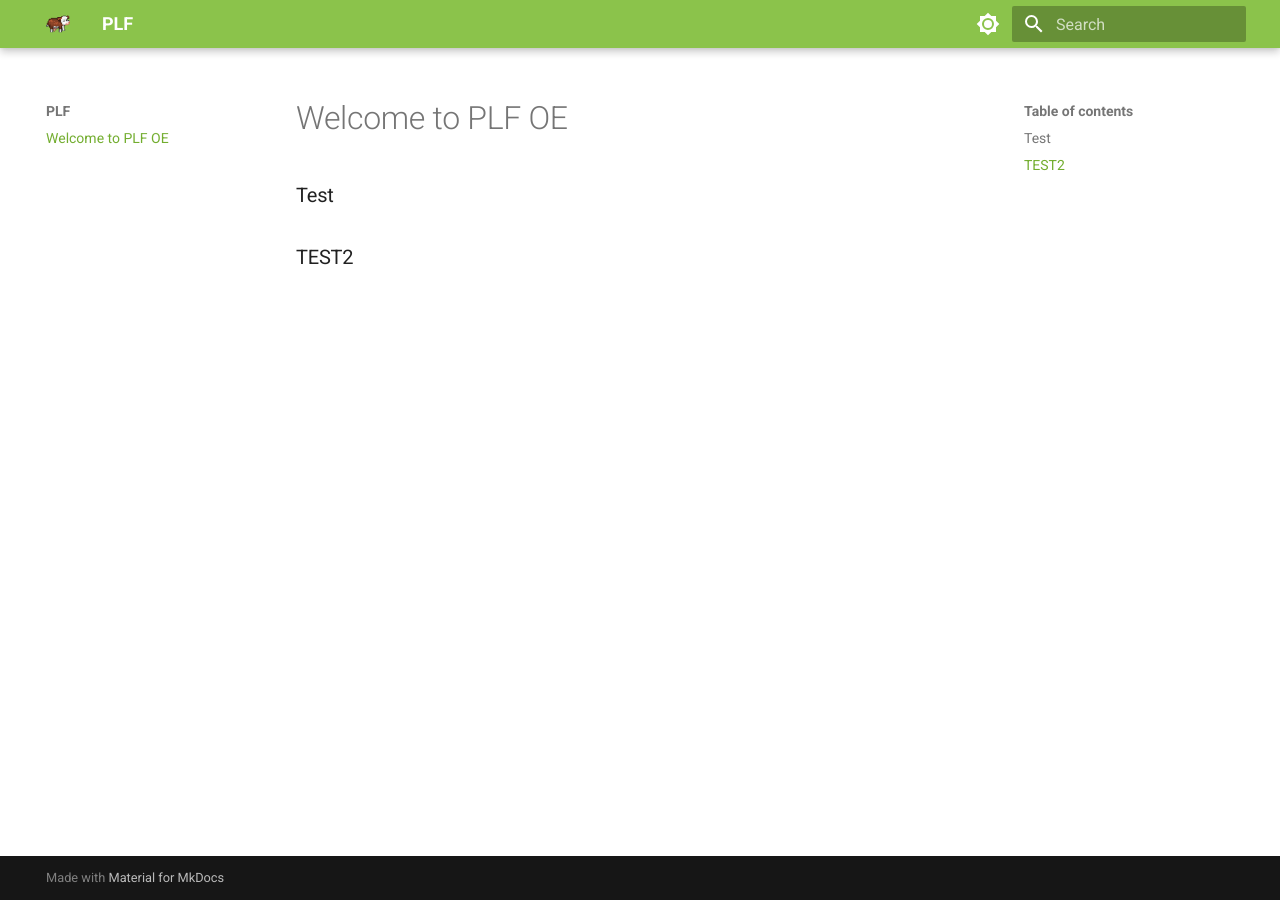
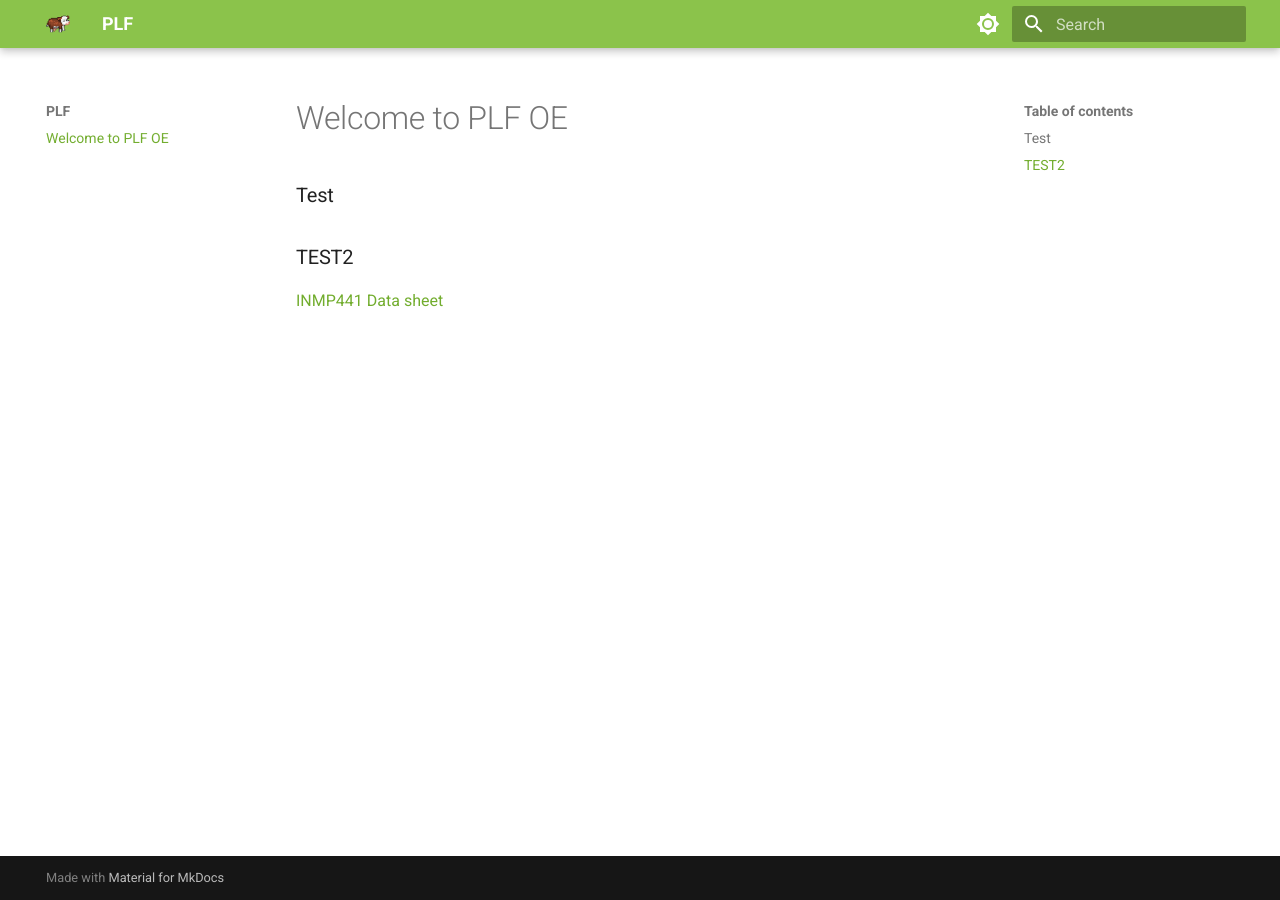
Before and after one commit to hanubence/plf-oe, an MkDocs documentation site: the page built from docs/index.md, in a window 1280 px wide. Built offline with MkDocs 1.6.1 and Material for MkDocs 9.7.7, drawn with Linux system fonts in a browser that asks for light colours.

Commit message:
Added PDFs

```diff
--- a/docs/index.md
+++ b/docs/index.md
@@ -2,3 +2,4 @@
 
 ### Test
 ### TEST2
+[INMP441 Data sheet](assets/PDF/INMP441.pdf)
```
Also changed, not shown: 8 other files.
